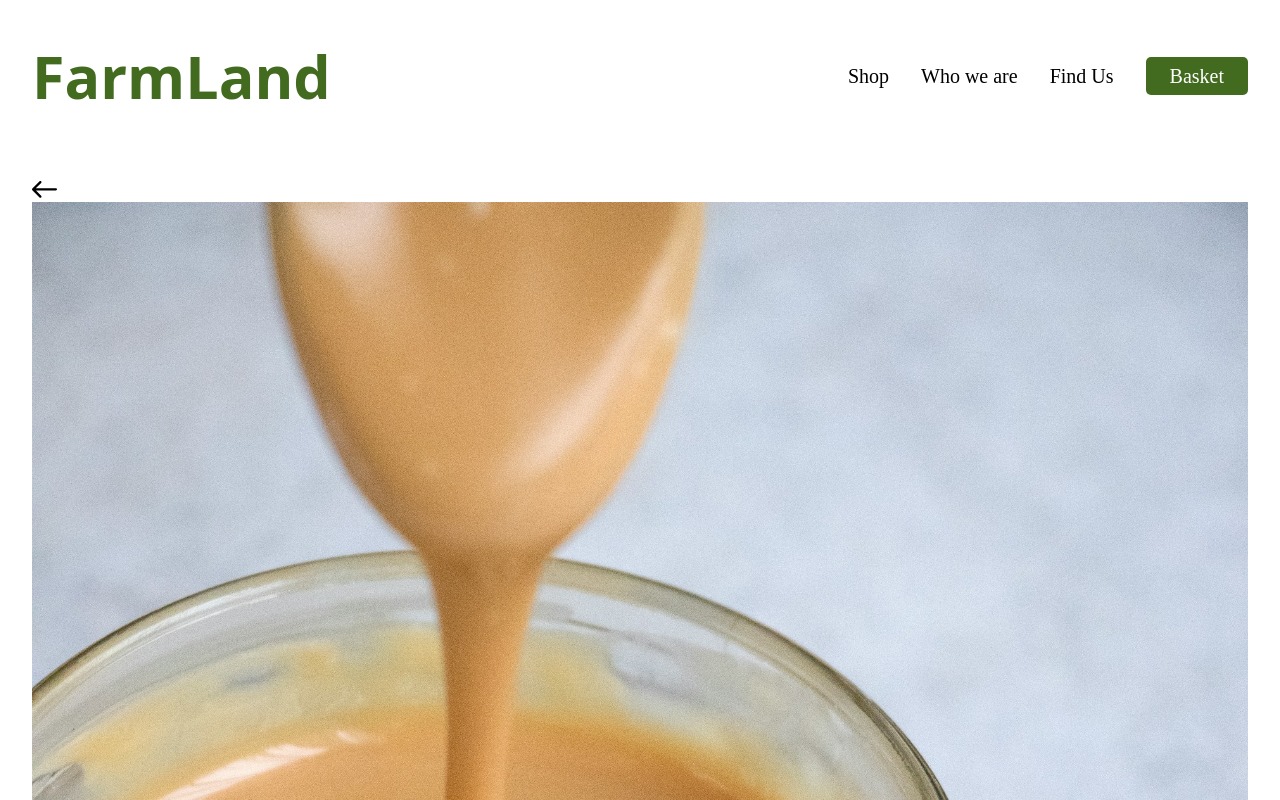
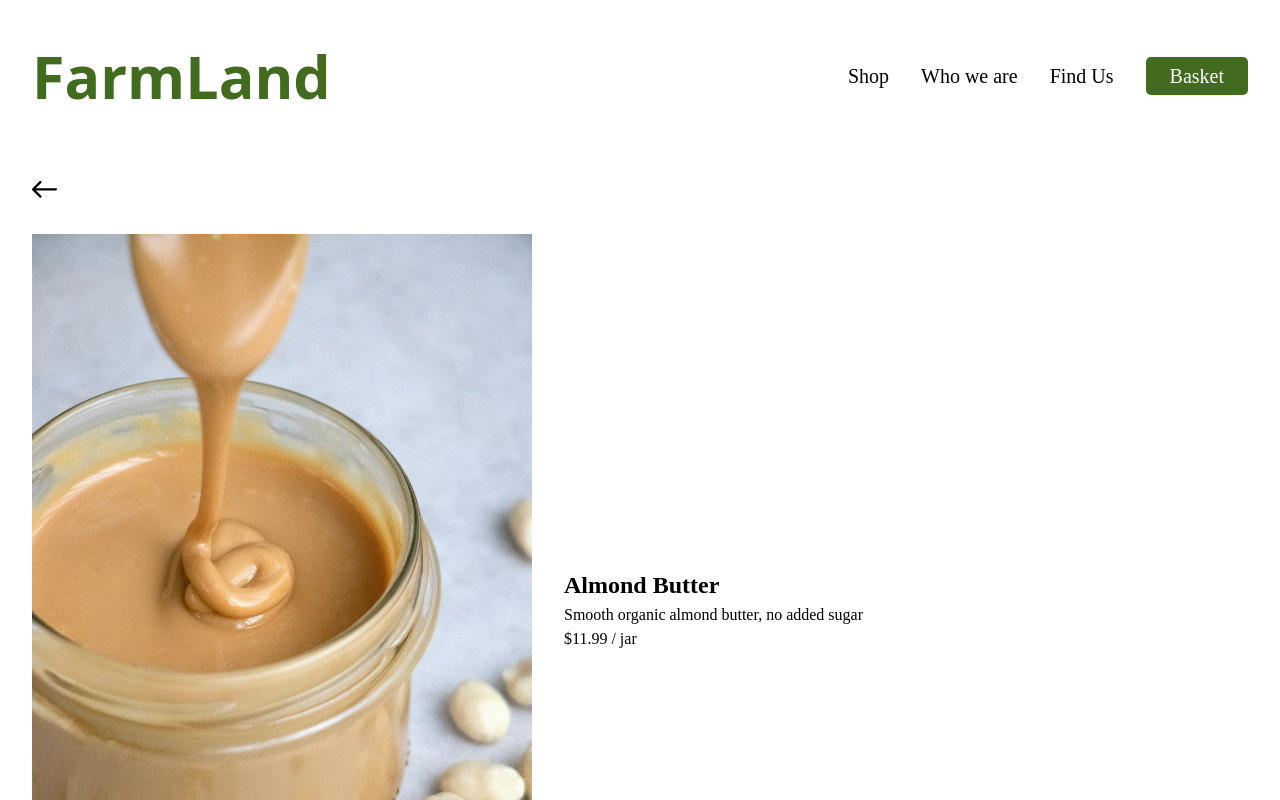
Before and after one commit to Ayoroq/farmLand, a React (Vite) app: page /shop/almond-butter in a window 1280 px wide. Shown: the top 800 px of the page. Built offline with nearby package versions, Linux system fonts and the light colour scheme; a web font is replaced by a local one.

Commit message:
Added more stylings to the individual product page

```diff
--- a/src/pages/Shop/ProductDetails.jsx
+++ b/src/pages/Shop/ProductDetails.jsx
@@ -25,12 +25,12 @@ const ProductDetail = () => {
           </svg>
         </Link>
       </div>
-      <div className={styles.ProductDetail}>
-        <img src={product.image} alt={product.name} />
-        <div className={styles.ProductInfo}>
+      <div className={styles.productDetail}>
+        <img src={product.image} alt={product.name} className={styles.productImage}/>
+        <div className={styles.productInfo}>
           <h2>{product.name}</h2>
           <p>{product.description}</p>
-          <p>{product.price}</p>
+          <p>${product.price} / <span>{product.unit}</span></p>
         </div>
       </div>
     </main>
--- a/src/pages/Shop/ProductDetails.module.css
+++ b/src/pages/Shop/ProductDetails.module.css
@@ -2,4 +2,26 @@
   flex: 1;
   padding: 2rem;
   padding-top: 0;
+  display: flex;
+  flex-direction: column;
+  gap: 2rem;
 }
+
+.productImage{
+    width: 100%;
+    max-width: 500px;
+    object-fit: contain;
+}
+
+.productDetail{
+    display: flex;
+    align-items: center;
+    gap: 2rem;
+}
+
+@media (max-width: 620px) {
+    .productDetail{
+        flex-direction: column;
+        align-items: flex-start;
+    }
+}
```
